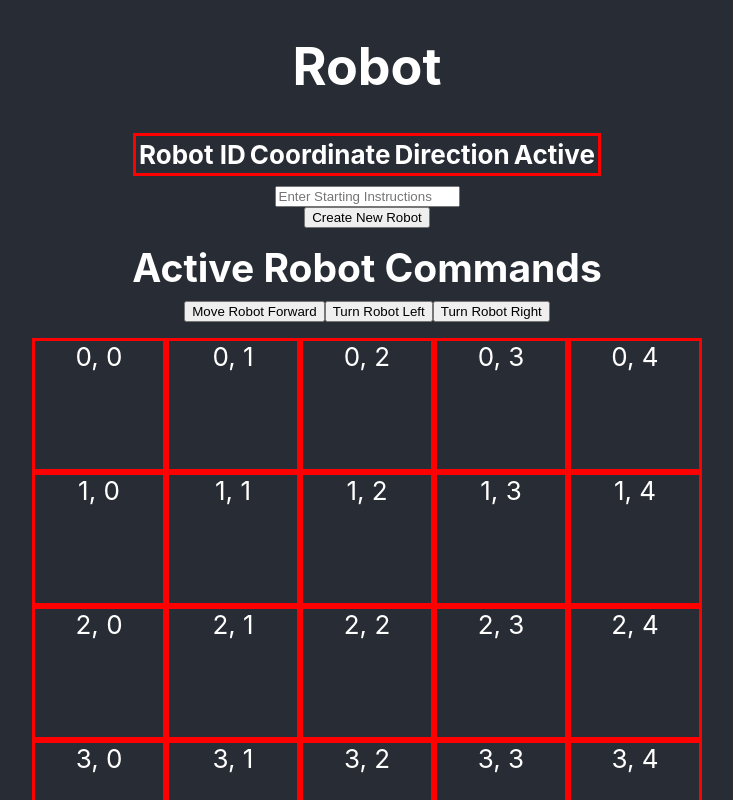
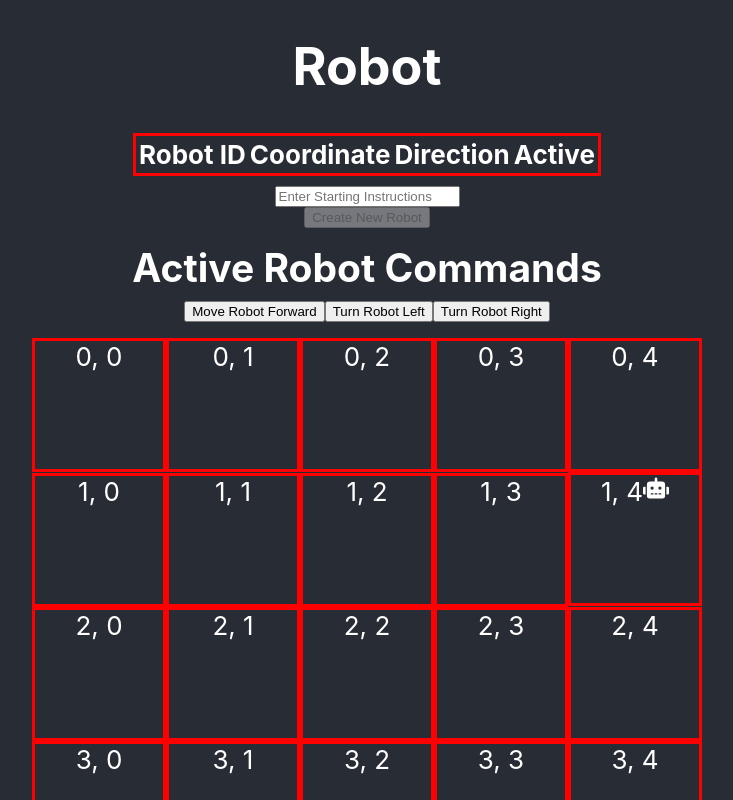
Before and after one commit to luketellis/robot, a React (Create React App) app: page / in a window 1280 px wide. Shown: the top 800 px of the page, without its empty margins (273-1006 px from the left). Built offline with nearby package versions, Linux system fonts and the light colour scheme.

Commit message:
Added React icons and column fix in row

```diff
--- a/package.json
+++ b/package.json
@@ -8,6 +8,7 @@
 		"jest-environment-jsdom": "^27.3.1",
 		"react": "^17.0.2",
 		"react-dom": "^17.0.2",
+		"react-icons": "^4.3.1",
 		"react-scripts": "4.0.3",
 		"save-dev": "0.0.1-security",
 		"web-vitals": "^1.0.1"
--- a/src/App.js
+++ b/src/App.js
@@ -58,10 +58,14 @@ function App() {
 					placeholder="Enter Starting Instructions"
 					onChange={handleSearchTerm}
 				/>
-				<Button label="Create New Robot" onClick={addRobot} />
+				<Button
+					label="Create New Robot"
+					onClick={addRobot}
+					disabled={!instruction}
+				/>
 				<Error text={errorMsg} />
 				<RobotMovementBar activeRobot={activeRobot} setErrorMsg={setErrorMsg} />
-				<Grid />
+				<Grid robotArray={robotArray} />
 			</header>
 		</div>
 	);
--- a/src/components/Grid/Grid.jsx
+++ b/src/components/Grid/Grid.jsx
@@ -3,10 +3,10 @@ import './Grid.css';
 import Row from '../Row/Row';
 import { COLUMN_LENGTH } from '../../domain/config/constants';
 
-export default function Grid() {
+export default function Grid({ robotArray }) {
 	var rowsArray = [];
 	for (var i = 0; i < COLUMN_LENGTH; i++) {
-		rowsArray.push(<Row key={i} rowNumber={i} />);
+		rowsArray.push(<Row key={i} rowNumber={i} robotArray={robotArray} />);
 	}
 
 	return <div className="grid">{rowsArray}</div>;
--- a/src/components/GridCell/GridCell.jsx
+++ b/src/components/GridCell/GridCell.jsx
@@ -1,6 +1,14 @@
 import React from 'react';
 import './GridCell.css';
+import { FaRobot } from 'react-icons/fa';
 
-export default function GridCell({ content }) {
-	return <span className="gridcell">{content}</span>;
+export default function GridCell({ content, robot }) {
+	//console.log(`robot ${JSON.stringify(robot)}`);
+
+	return (
+		<span className="gridcell">
+			{content}
+			<span>{robot && <FaRobot />}</span>
+		</span>
+	);
 }
--- a/src/components/Row/Row.jsx
+++ b/src/components/Row/Row.jsx
@@ -1,12 +1,24 @@
 import React from 'react';
 import './Row.css';
 import GridCell from '../GridCell/GridCell';
-import { ROW_LENGTH } from '../../domain/config/constants';
+import { COLUMN_LENGTH } from '../../domain/config/constants';
+import Robot from '../../domain/classes/Robot';
+import Coordinate from '../../domain/classes/Coordinate';
 
-export default function Row({ rowNumber }) {
+export default function Row({ robotArray, rowNumber }) {
 	var cellsArray = [];
-	for (var i = 0; i < ROW_LENGTH; i++) {
-		cellsArray.push(<GridCell key={i} content={`${rowNumber}, ${i}`} />);
+	for (var columnNumber = 0; columnNumber < COLUMN_LENGTH; columnNumber++) {
+		cellsArray.push(
+			<GridCell
+				key={columnNumber}
+				content={`${rowNumber}, ${columnNumber}`}
+				robot={
+					rowNumber === 1 &&
+					columnNumber === 4 &&
+					new Robot('NORTH', new Coordinate(2, 4))
+				}
+			/>
+		);
 	}
 
 	return <div className="row">{cellsArray}</div>;
```
Also changed, not shown: 1 other file (tests, documents, lock files or other folders).
